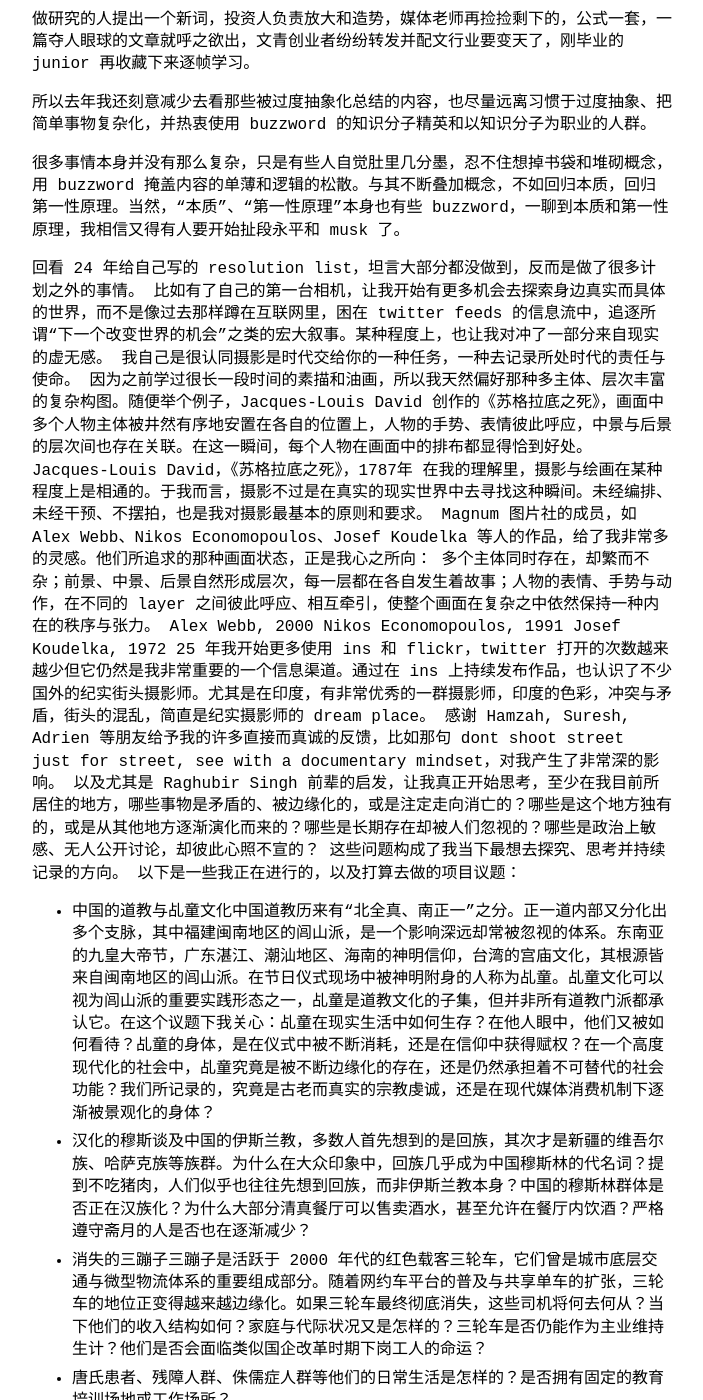
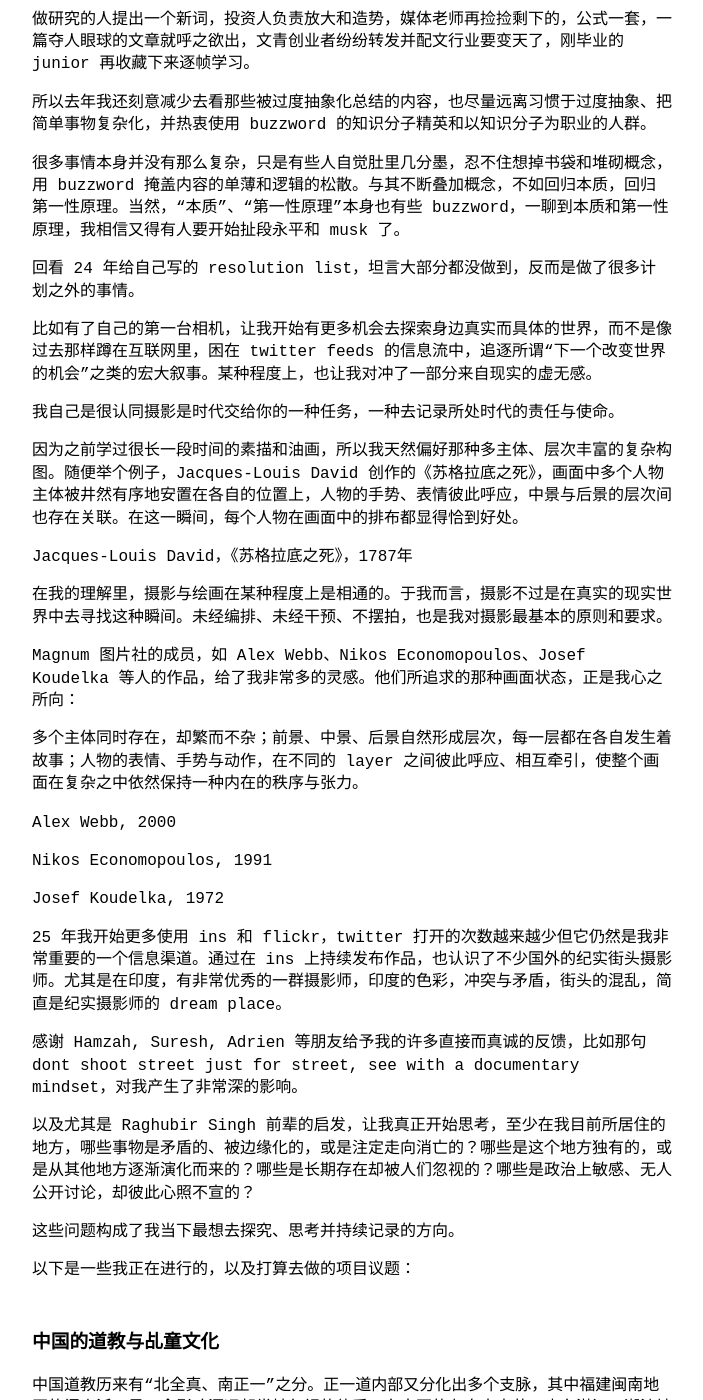
Before and after one commit to kylezgq/kylezgq.github.io, a Jekyll site: the page built from _posts/2026-03-02-2025 是对抗虚无的一年.md, in a window 1280 px wide and 1400 px high, scrolled down 736 px. Shown: the whole window, without its empty margins (288-991 px from the left). Built offline with Jekyll 4.4.1, drawn with Linux system fonts in a browser that asks for light colours; some of the changed lines change nothing that is shown; some of the changed text lies outside the part shown.

Commit message:
Update 2026-03-02-2025 是对抗虚无的一年.md

```diff
--- a/_posts/2026-03-02-2025 是对抗虚无的一年.md
+++ b/_posts/2026-03-02-2025 是对抗虚无的一年.md
@@ -27,32 +27,75 @@
 很多事情本身并没有那么复杂，只是有些人自觉肚里几分墨，忍不住想掉书袋和堆砌概念，用 buzzword 掩盖内容的单薄和逻辑的松散。与其不断叠加概念，不如回归本质，回归第一性原理。当然，“本质”、“第一性原理”本身也有些 buzzword，一聊到本质和第一性原理，我相信又得有人要开始扯段永平和 musk 了。
 
 回看 24 年给自己写的 resolution list，坦言大部分都没做到，反而是做了很多计划之外的事情。
+
 比如有了自己的第一台相机，让我开始有更多机会去探索身边真实而具体的世界，而不是像过去那样蹲在互联网里，困在 twitter feeds 的信息流中，追逐所谓“下一个改变世界的机会”之类的宏大叙事。某种程度上，也让我对冲了一部分来自现实的虚无感。
+
 我自己是很认同摄影是时代交给你的一种任务，一种去记录所处时代的责任与使命。
+
 因为之前学过很长一段时间的素描和油画，所以我天然偏好那种多主体、层次丰富的复杂构图。随便举个例子，Jacques-Louis David 创作的《苏格拉底之死》，画面中多个人物主体被井然有序地安置在各自的位置上，人物的手势、表情彼此呼应，中景与后景的层次间也存在关联。在这一瞬间，每个人物在画面中的排布都显得恰到好处。
+
 Jacques-Louis David，《苏格拉底之死》，1787年
+
 在我的理解里，摄影与绘画在某种程度上是相通的。于我而言，摄影不过是在真实的现实世界中去寻找这种瞬间。未经编排、未经干预、不摆拍，也是我对摄影最基本的原则和要求。
+
 Magnum 图片社的成员，如 Alex Webb、Nikos Economopoulos、Josef Koudelka 等人的作品，给了我非常多的灵感。他们所追求的那种画面状态，正是我心之所向：
+
 多个主体同时存在，却繁而不杂；前景、中景、后景自然形成层次，每一层都在各自发生着故事；人物的表情、手势与动作，在不同的 layer 之间彼此呼应、相互牵引，使整个画面在复杂之中依然保持一种内在的秩序与张力。
+
 Alex Webb, 2000
+
 Nikos Economopoulos, 1991
+
 Josef Koudelka, 1972
+
 25 年我开始更多使用 ins 和 flickr，twitter 打开的次数越来越少但它仍然是我非常重要的一个信息渠道。通过在 ins 上持续发布作品，也认识了不少国外的纪实街头摄影师。尤其是在印度，有非常优秀的一群摄影师，印度的色彩，冲突与矛盾，街头的混乱，简直是纪实摄影师的 dream place。
+
 感谢 Hamzah, Suresh, Adrien 等朋友给予我的许多直接而真诚的反馈，比如那句 dont shoot street just for street, see with a documentary mindset，对我产生了非常深的影响。
+
 以及尤其是 Raghubir Singh 前辈的启发，让我真正开始思考，至少在我目前所居住的地方，哪些事物是矛盾的、被边缘化的，或是注定走向消亡的？哪些是这个地方独有的，或是从其他地方逐渐演化而来的？哪些是长期存在却被人们忽视的？哪些是政治上敏感、无人公开讨论，却彼此心照不宣的？
+
 这些问题构成了我当下最想去探究、思考并持续记录的方向。
+
 以下是一些我正在进行的，以及打算去做的项目议题：
 
-* 中国的道教与乩童文化中国道教历来有“北全真、南正一”之分。正一道内部又分化出多个支脉，其中福建闽南地区的闾山派，是一个影响深远却常被忽视的体系。东南亚的九皇大帝节，广东湛江、潮汕地区、海南的神明信仰，台湾的宫庙文化，其根源皆来自闽南地区的闾山派。在节日仪式现场中被神明附身的人称为乩童。乩童文化可以视为闾山派的重要实践形态之一，乩童是道教文化的子集，但并非所有道教门派都承认它。在这个议题下我关心：乩童在现实生活中如何生存？在他人眼中，他们又被如何看待？乩童的身体，是在仪式中被不断消耗，还是在信仰中获得赋权？在一个高度现代化的社会中，乩童究竟是被不断边缘化的存在，还是仍然承担着不可替代的社会功能？我们所记录的，究竟是古老而真实的宗教虔诚，还是在现代媒体消费机制下逐渐被景观化的身体？
-* 汉化的穆斯谈及中国的伊斯兰教，多数人首先想到的是回族，其次才是新疆的维吾尔族、哈萨克族等族群。为什么在大众印象中，回族几乎成为中国穆斯林的代名词？提到不吃猪肉，人们似乎也往往先想到回族，而非伊斯兰教本身？中国的穆斯林群体是否正在汉族化？为什么大部分清真餐厅可以售卖酒水，甚至允许在餐厅内饮酒？严格遵守斋月的人是否也在逐渐减少？
-* 消失的三蹦子三蹦子是活跃于 2000 年代的红色载客三轮车，它们曾是城市底层交通与微型物流体系的重要组成部分。随着网约车平台的普及与共享单车的扩张，三轮车的地位正变得越来越边缘化。如果三轮车最终彻底消失，这些司机将何去何从？当下他们的收入结构如何？家庭与代际状况又是怎样的？三轮车是否仍能作为主业维持生计？他们是否会面临类似国企改革时期下岗工人的命运？
-* 唐氏患者、残障人群、侏儒症人群等他们的日常生活是怎样的？是否拥有固定的教育培训场地或工作场所？
-* 中国春运在大规模人口迁徙的宏大叙事下，小人物的真实处境是怎样的？外来务工者、居住在城中村的人，在春节期间是选择返乡过年，还是被条件所限留在原地？
-* 山东儒家文化的跪拜父母、跪拜祖先与南方如福建、广东等地的拜神明、拜天公，一南一北之间的信仰差异，究竟反映了怎样的文化核心？
-* 山东的婚闹习俗
-* 中国不同民族的死亡观不同族群的人如何理解死亡？他们通过怎样的葬礼仪式与哀悼方式去面对生命的终结？
+### 中国的道教与乩童文化
+
+中国道教历来有“北全真、南正一”之分。正一道内部又分化出多个支脉，其中福建闽南地区的闾山派，是一个影响深远却常被忽视的体系。东南亚的九皇大帝节，广东湛江、潮汕地区、海南的神明信仰，台湾的宫庙文化，其根源皆来自闽南地区的闾山派。在节日仪式现场中被神明附身的人称为乩童。乩童文化可以视为闾山派的重要实践形态之一，乩童是道教文化的子集，但并非所有道教门派都承认它。
+
+在这个议题下我关心：
+
+乩童在现实生活中如何生存？在他人眼中，他们又被如何看待？乩童的身体，是在仪式中被不断消耗，还是在信仰中获得赋权？在一个高度现代化的社会中，乩童究竟是被不断边缘化的存在，还是仍然承担着不可替代的社会功能？我们所记录的，究竟是古老而真实的宗教虔诚，还是在现代媒体消费机制下逐渐被景观化的身体？
+
+### 汉化的穆斯林
+
+谈及中国的伊斯兰教，多数人首先想到的是回族，其次才是新疆的维吾尔族、哈萨克族等族群。为什么在大众印象中，回族几乎成为中国穆斯林的代名词？提到不吃猪肉，人们似乎也往往先想到回族，而非伊斯兰教本身？中国的穆斯林群体是否正在汉族化？为什么大部分清真餐厅可以售卖酒水，甚至允许在餐厅内饮酒？严格遵守斋月的人是否也在逐渐减少？
+
+### 消失的三蹦子
+
+三蹦子是活跃于 2000 年代的红色载客三轮车，它们曾是城市底层交通与微型物流体系的重要组成部分。随着网约车平台的普及与共享单车的扩张，三轮车的地位正变得越来越边缘化。如果三轮车最终彻底消失，这些司机将何去何从？当下他们的收入结构如何？家庭与代际状况又是怎样的？三轮车是否仍能作为主业维持生计？他们是否会面临类似国企改革时期下岗工人的命运？
+
+### 唐氏患者、残障人群、侏儒症人群等
+
+他们的日常生活是怎样的？是否拥有固定的教育培训场地或工作场所？
+
+### 中国春运
+
+在大规模人口迁徙的宏大叙事下，小人物的真实处境是怎样的？外来务工者、居住在城中村的人，在春节期间是选择返乡过年，还是被条件所限留在原地？
+
+### 山东儒家文化的跪拜父母、跪拜祖先
+
+与南方如福建、广东等地的拜神明、拜天公，一南一北之间的信仰差异，究竟反映了怎样的文化核心？
+
+### 山东的婚闹习俗
+
+### 中国不同民族的死亡观
+
+不同族群的人如何理解死亡？他们通过怎样的葬礼仪式与哀悼方式去面对生命的终结？
 
 2026 年我不再列所谓的 resolution list 了。像 25 年那样写得过于具体，反而更难真正做到。
+
 与其如此，不如继续遵从本心，遵从内心那孩童般的好奇与探索欲，做一个对世界充满好奇、对周遭保持敏感的孩子。用自己对我所生活的家园、所处的时代的理解，大声思考，悄声记录，无论是用笔还是相机。
+
 我的视野必然会被我过往的经验与尚未完整的认知所局限，但我仍希望通过自己的内容，无论是文字还是照片，能够对当下的社会提出一些问题，带来一些思考，而非传达某种信息，或解读、提供某种标准答案。如 Alex Webb 所说：... taking photographs that ask questions and do not purport to provide answers. 摄影应当提出问题，而不是试图提供答案。
+
 最后附几张最近几个月拍的，and the best is always the next one...
```
